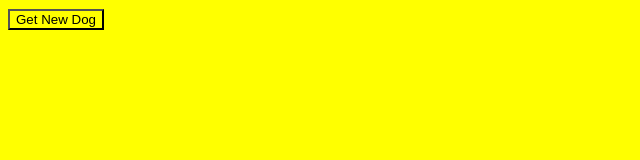
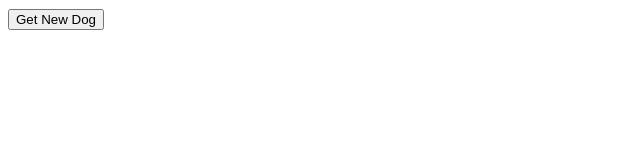
Before and after one commit to Ayan-M-Dev/Learning-Javascript, a plain HTML site: page Learning-Javascript/api/dogRandom/index.html in a window 1280 px wide. Shown: the whole page, without its empty margins (0-640 px from the left). Drawn offline with Linux system fonts and the light colour scheme; files that its build step writes are made by us from their sources.

Commit message:
Update style.css

```diff
--- a/Learning-Javascript/style.css
+++ b/Learning-Javascript/style.css
@@ -2,7 +2,3 @@ html, body {
   font-family: 'Inter', sans-serif;
   font-family: 'Lato', sans-serif;
 }
-* {
-  background-color: yellow;
-  backdrop filter: display: ;
-}
```
